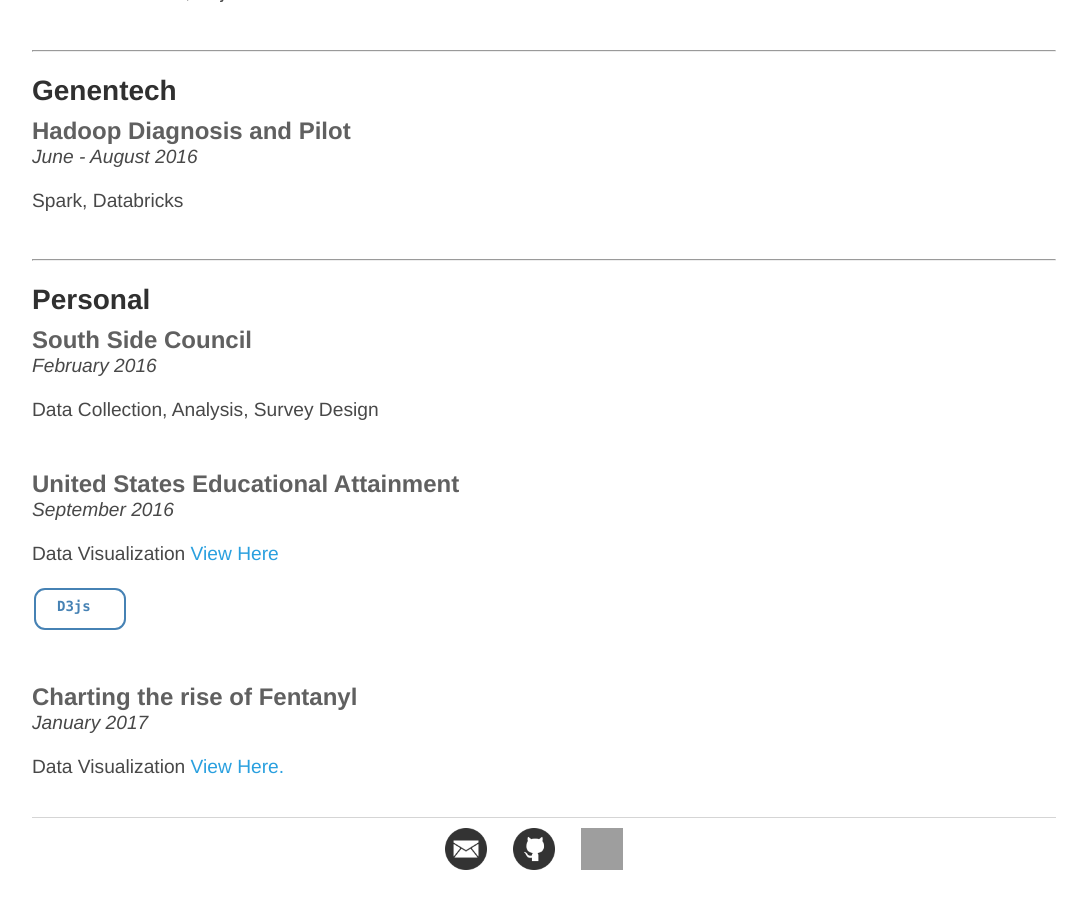
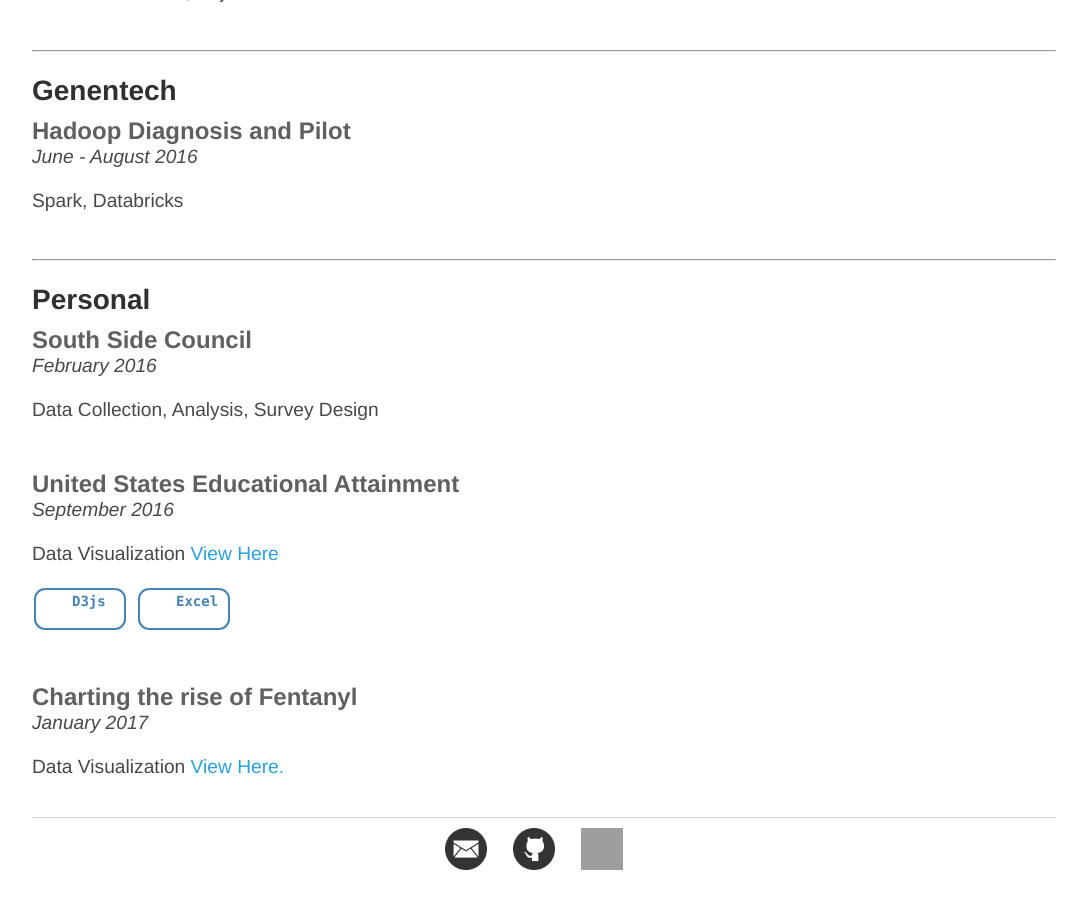
Before and after one commit to NeilBardhan/neilbardhan.github.io, a Jekyll site: the page built from projects/index.html, in a window 1280 px wide and 900 px high, scrolled down 2499 px. Shown: the whole window, without its empty margins (96-1183 px from the left). Built offline with Jekyll 4.4.1, drawn with Linux system fonts in a browser that asks for light colours; grey boxes are pictures that could not be loaded.

Commit message:
Update index.html

```diff
--- a/projects/index.html
+++ b/projects/index.html
@@ -142,7 +142,14 @@
 		<svg width="100" height="65">
   			<g>
     				<rect x="3" y="3" rx="10" ry="10" width="90" height="40" style = "stroke:steelblue;stroke-width:2" fill="none"></rect>
-    				<text x="25" y="25" font-family="Consolas,monaco,monospace" font-weight="bold" font-size="14" fill="steelblue">D3js</text>
+    				<text x="40" y="20" font-family="Consolas,monaco,monospace" font-weight="bold" font-size="14" fill="steelblue">D3js</text>
+  			</g>
+		</svg>
+
+		<svg width="100" height="65">
+  			<g>
+    				<rect x="3" y="3" rx="10" ry="10" width="90" height="40" style = "stroke:steelblue;stroke-width:2" fill="none"></rect>
+    				<text x="40" y="20" font-family="Consolas,monaco,monospace" font-weight="bold" font-size="14" fill="steelblue">Excel</text>
   			</g>
 		</svg>
 
```
